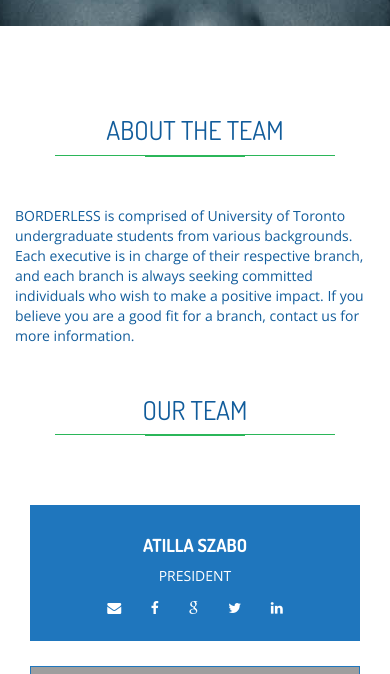
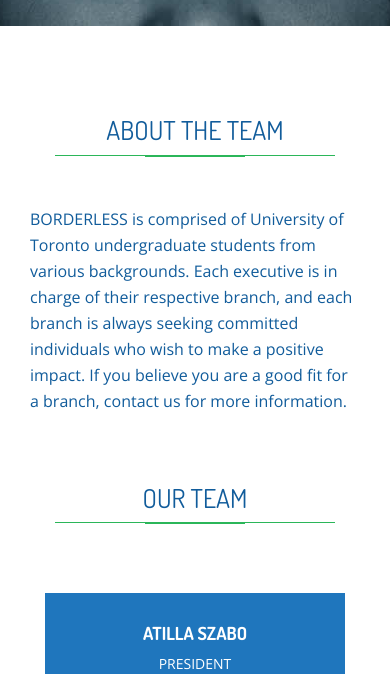
Before and after one commit to nobodyrandom/borderless, a PHP site: page /web/team.html in a window 390 px wide. Shown: the part 294-968 px from the top of the page. Run offline with PHP 8.4, Linux system fonts and the light colour scheme; some libraries are stand-ins or nearby versions; grey boxes are pictures that could not be loaded.

Commit message:
navbar fix 1 + team pages fix

```diff
--- a/web/articles.php
+++ b/web/articles.php
@@ -104,9 +104,9 @@
                         </li>
                         <li class="has-child"><a href="#">CAUSES</a>
                             <ul class="submenu">
-                                <li class="submenu-item"><a href="#">2016: COLOMBIA </a></li>
-                                <li class="submenu-item"><a href="#">2015: MYANMAR </a></li>
-                                <li class="submenu-item"><a href="#">2014: THE UKRAINIAN IDP
+                                <!--<li class="submenu-item"><a href="#">2016: COLOMBIA </a></li>-->
+                                <li class="submenu-item"><a href="causes.php?cause=2">2015: MYANMAR </a></li>
+                                <li class="submenu-item"><a href="causes.php?cause=3">2014: THE UKRAINIAN IDP
                                         CRISIS </a></li>
                             </ul>
                         </li>
--- a/web/team.html
+++ b/web/team.html
@@ -49,7 +49,6 @@
 ================================================== -->
 
 <header class="main-header">
-
     <!-- Top Navbar -->
     <nav class="navbar navbar-static-top">
         <div class="navbar-top">
@@ -104,9 +103,9 @@
                         </li>
                         <li class="has-child"><a href="#">CAUSES</a>
                             <ul class="submenu">
-                                <li class="submenu-item"><a href="#">2016: COLOMBIA </a></li>
-                                <li class="submenu-item"><a href="#">2015: MYANMAR </a></li>
-                                <li class="submenu-item"><a href="#">2014: THE UKRAINIAN IDP
+                                <!--<li class="submenu-item"><a href="#">2016: COLOMBIA </a></li>-->
+                                <li class="submenu-item"><a href="causes.php?cause=2">2015: MYANMAR </a></li>
+                                <li class="submenu-item"><a href="causes.php?cause=3">2014: THE UKRAINIAN IDP
                                     CRISIS </a></li>
                             </ul>
                         </li>
@@ -129,276 +128,177 @@
             </div> <!-- /.container -->
         </div> <!-- /.navbar-main -->
     </nav>
-
 </header> <!-- /. main-header -->
 
 
 <div class="page-heading text-center">
-
     <div class="container zoomIn animated">
-
         <h1 class="page-title">OUR TEAM <span class="title-under"></span></h1>
-
     </div>
-
 </div>
 
-<div class="main-container">
-
+<div class="section-home home-reasons">
     <div class="container">
-
-        <div class="row fadeIn animated">
-
-            <h2 class="title-style-1">ABOUT THE TEAM<span class="title-under"></span></h2>
-
-            <p>
-                BORDERLESS is comprised of University of Toronto undergraduate students from various backgrounds. Each
-                executive is in charge of their respective branch, and each branch is always seeking committed
-                individuals who wish to make a positive impact. If you believe you are a good fit for a branch, contact
-                us for more information.
-
-            </p>
-
+        <div class="row secnd fadeIn animated">
+            <div class="col-md-8 col-md-offset-2">
+                <h1 class="title-style-1">ABOUT THE TEAM<span class="title-under"></span></h1>
+                <h5>
+                    BORDERLESS is comprised of University of Toronto undergraduate students from various backgrounds. Each
+                    executive is in charge of their respective branch, and each branch is always seeking committed
+                    individuals who wish to make a positive impact. If you believe you are a good fit for a branch, contact
+                    us for more information.
+                </h5>
         </div>
     </div>
 
     <div class="our-team animate-onscroll fadeIn">
-
         <div class="container">
-
             <h2 class="title-style-1">Our Team <span class="title-under"></span></h2>
-
             <div class="row">
-
-                <div class="col-md-3 col-sm-6">
-
+                <div class="col-md-4 col-md-offset-2 col-sm-6">
                     <div class="team-member">
-
                         <div class="thumnail">
-
                             <img src="" alt="" class="cause-img">
-
                         </div>
 
-
                         <h4 class="member-name"><a href="#">ATILLA SZABO</a></h4>
-
-                        <div class="member-position">
-                            PRESIDENT
-                        </div>
-
+                        <div class="member-position">PRESIDENT</div>
                         <div class="on-hover hidden-xs">
-
                             <p> Attila is the President of BORDERLESS and currently enrolled in his fourth year majoring
                                 in Molecular Genetics and Biochemistry. Attila can effectively combine the critical thinking
                                 skills from his science background with his immense passion for global affairs and humanitarian
                                 crises to ensure that operations of BORDERLESS run as smoothly as possible. After graduation
                                 Attila plans to further build on his leadership skills to utilize them in growing a business.
-                                His main interests include biology, geopolitics, and business management.</p>
-
+                                His main interests include biology, geopolitics, and business management.
+                            </p>
                         </div>
 
                         <div class="btn-holder">
-
                             <a href="#" class="btn"> <i class="fa fa-envelope"></i> </a>
                             <a href="#" class="btn"> <i class="fa fa-facebook"></i> </a>
                             <a href="#" class="btn"> <i class="fa fa-google"></i> </a>
                             <a href="#" class="btn"> <i class="fa fa-twitter"></i> </a>
                             <a href="#" class="btn"> <i class="fa fa-linkedin"></i> </a>
-
                         </div>
-
-
                     </div> <!-- /.team-member -->
-
                 </div>
 
-                <div class="col-md-3 col-sm-6">
-
+                <div class="col-md-4 col-sm-6">
                     <div class="team-member">
-
                         <div class="thumnail">
-
                             <img src="assets/images/team/#" alt="" class="cause-img">
-
                         </div>
-
-
                         <h4 class="member-name"><a href="#">SHARON MINOS</a></h4>
-
-                        <div class="member-position">
-                            VICE PRESIDENT
-                        </div>
-
+                        <div class="member-position">VICE PRESIDENT</div>
                         <div class="on-hover hidden-xs">
-
                             <p> Sharon is a fourth year political science and history student. She was previously a member of
                                 the Association of Political Science Students as the Innis College Representative and a student
                                 mentor, and was also employed as a work-study researcher for the history department at the
                                 university. She is highly interested in aspects of international politics and history,
                                 along with issues of conflict and security. She is fluent in Hebrew and Russian,
                                 and loves putting her multilingual and research skills to use. Last year, Sharon acted as a
-                                researcher for BORDERLESS, and is looking forward to taking on an executive role this year.</p>
-
+                                researcher for BORDERLESS, and is looking forward to taking on an executive role this year.
+                            </p>
                         </div>
 
                         <div class="btn-holder">
-
                             <a href="#" class="btn"> <i class="fa fa-envelope"></i> </a>
                             <a href="#" class="btn"> <i class="fa fa-facebook"></i> </a>
                             <a href="#" class="btn"> <i class="fa fa-google"></i> </a>
                             <a href="#" class="btn"> <i class="fa fa-twitter"></i> </a>
                             <a href="#" class="btn"> <i class="fa fa-linkedin"></i> </a>
-
                         </div>
-
-
                     </div> <!-- /.team-member -->
-
                 </div>
 
+            </div> <!-- /.row -->
 
-                <div class="col-md-3 col-sm-6">
+            <div class="row">
 
+                <div class="col-md-4 col-sm-6">
                     <div class="team-member">
-
                         <div class="thumnail">
-
                             <img src="assets/images/team/#" alt="" class="cause-img">
-
                         </div>
-
-
                         <h4 class="member-name"><a href="#">KIETH GARRET</a></h4>
-
-                        <div class="member-position">
-                            ACADEMIC EXECUTIVE
-                        </div>
-
+                        <div class="member-position">ACADEMIC EXECUTIVE</div>
                         <div class="on-hover hidden-xs">
-
                             <p>Keith is a third year student pursuing a double major in history and economics. As the
                                 academic executive, he oversees BORDERLESS' online publication strategy and its academic
                                 student journal. With a special interest in European history, Keith is also a research assistant
                                 for the University of Toronto's English Department, where he studies censorship in Eighteenth
-                                century British literature. </p>
-
+                                century British literature.
+                            </p>
                         </div>
 
                         <div class="btn-holder">
-
                             <a href="#" class="btn"> <i class="fa fa-envelope"></i> </a>
                             <a href="#" class="btn"> <i class="fa fa-facebook"></i> </a>
                             <a href="#" class="btn"> <i class="fa fa-google"></i> </a>
                             <a href="#" class="btn"> <i class="fa fa-twitter"></i> </a>
                             <a href="#" class="btn"> <i class="fa fa-linkedin"></i> </a>
-
                         </div>
-
-
                     </div> <!-- /.team-member -->
-
                 </div>
 
-
-                <div class="col-md-3 col-sm-6" style="margin-bottom: 20px;">
-
+                <div class="col-md-4 col-sm-6" style="margin-bottom: 20px;">
                     <div class="team-member">
-
                         <div class="thumnail">
-
                             <img src="assets/images/team/#" alt="" class="cause-img">
-
                         </div>
-
-
                         <h4 class="member-name"><a href="#">KENZIE ZIMMER</a></h4>
-
-                        <div class="member-position">
-                            INTERNAL EXECUTIVE - LOGISTICS
-                        </div>
-
+                        <div class="member-position">INTERNAL EXECUTIVE - LOGISTICS</div>
                         <div class="on-hover hidden-xs">
-
                             <p>Kenzie is in her second year studying International Relations, with the dream of one day
                                 working for the UN. She is dedicated to the protection of human rights, which is what
                                 inspired her to join BORDERLESS. In turn, the organization has given her a passion for
                                 the study and resolution of refugee crises, which she hopes to learn more about through
                                 her education and involvement in the group. She anticipates a great year working with
                                 the BORDERLESS team as the Internal Executive and can't wait to see the difference the
-                                club makes. .</p>
-
+                                club makes.
+                            </p>
                         </div>
 
                         <div class="btn-holder">
-
                             <a href="#" class="btn"> <i class="fa fa-envelope"></i> </a>
                             <a href="#" class="btn"> <i class="fa fa-facebook"></i> </a>
                             <a href="#" class="btn"> <i class="fa fa-google"></i> </a>
                             <a href="#" class="btn"> <i class="fa fa-twitter"></i> </a>
                             <a href="#" class="btn"> <i class="fa fa-linkedin"></i> </a>
-
                         </div>
-
-
                     </div> <!-- /.team-member -->
-
                 </div>
 
-
-            </div> <!-- /.row -->
-
-            <div class="row">
-
-                <div class="col-md-3 col-sm-6">
-
+                <div class="col-md-4 col-sm-6">
                     <div class="team-member">
-
                         <div class="thumnail">
-
                             <img src="assets/images/team/#" alt="" class="cause-img">
-
                         </div>
-
                         <h4 class="member-name"><a href="#">SAAD SALEEM</a></h4>
-
-                        <div class="member-position">
-                            INTERNAL EXECUTIVE - FINANCE
-                        </div>
-
+                        <div class="member-position">INTERNAL EXECUTIVE - FINANCE</div>
                         <div class="on-hover hidden-xs">
-
                             <p> Saad is the financial executive at BORDERLESS. He is a third year student at
                                 Rotman Commerce, pursuing a Specialist in Management. Saad enjoys reading current
                                 affair magazines to keep up to date with whats happening in the world around us. He
                                 is particularly interested in economic development in developing countries. His awareness
                                 of the refugee crisis came as a result of his background. Pakistan, which is his home country,
                                 hosts one of the largest number of Afghan refugees in the world. He looks forward to making
-                                it a successful year for BORDERLESS.</p>
-
+                                it a successful year for BORDERLESS.
+                            </p>
                         </div>
 
                         <div class="btn-holder">
-
                             <a href="#" class="btn"> <i class="fa fa-envelope"></i> </a>
                             <a href="#" class="btn"> <i class="fa fa-facebook"></i> </a>
                             <a href="#" class="btn"> <i class="fa fa-google"></i> </a>
                             <a href="#" class="btn"> <i class="fa fa-twitter"></i> </a>
                             <a href="#" class="btn"> <i class="fa fa-linkedin"></i> </a>
-
                         </div>
-
-
                     </div> <!-- /.team-member -->
-
                 </div>
-
             </div> <!-- /.row -->
-
         </div>
-
     </div>
-
 </div> <!-- /.about-us -->
 
 
```
Also changed, not shown: web/about.html (+3 -5 lines), web/causes.php (+5 -65 lines), web/contact.html (+7 -43 lines), web/events.php (+5 -16 lines), web/index.html (+3 -8 lines), web/joinus.html (+3 -6 lines), web/news.html (+5 -108 lines).
